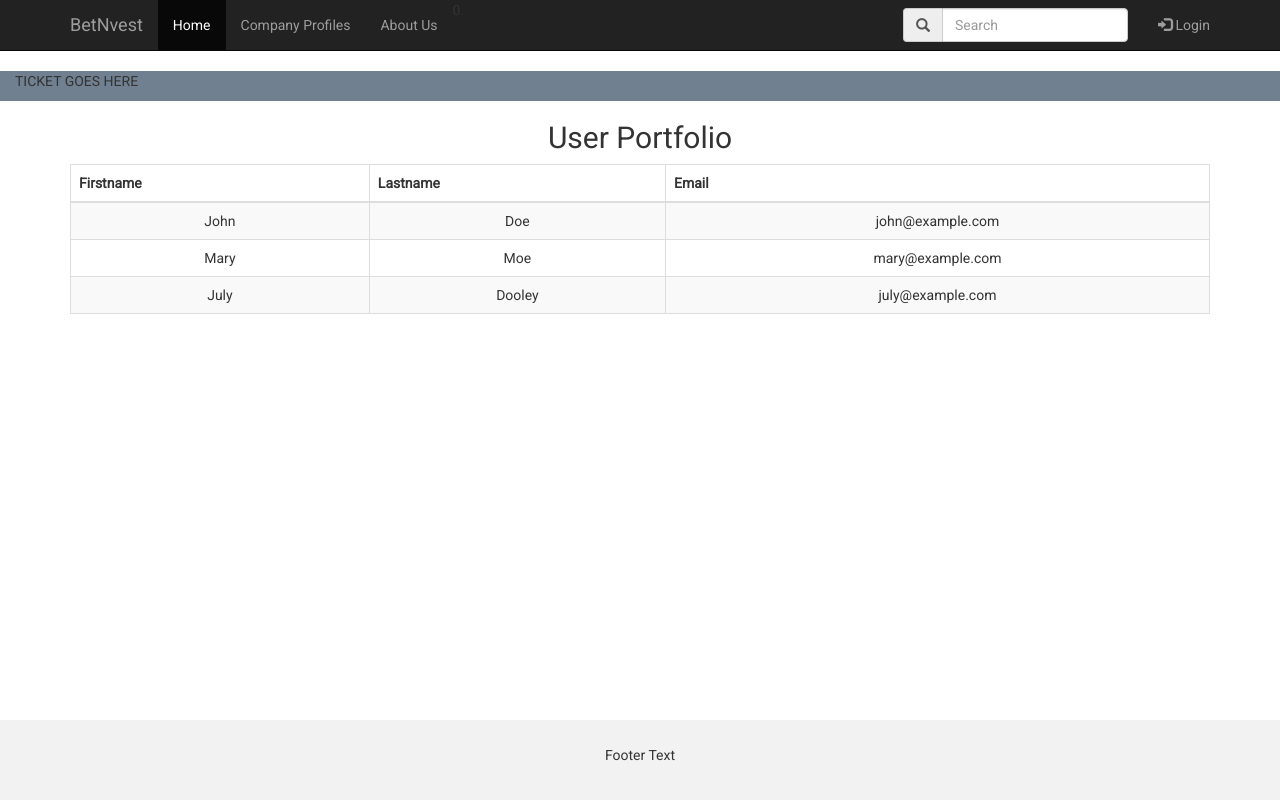
After one commit to abhinav37/HackUst2016, a PHP site: page /html/userConsole.html in a window 1280 px wide. The commit adds this page. Run offline with PHP 8.4, Linux system fonts and the light colour scheme.

```diff
--- a/css/index.css
+++ b/css/index.css
@@ -96,3 +96,16 @@ html, body
 .login-help{
   font-size: 12px;
 }
+
+footer {
+    background-color: #f2f2f2;
+    padding: 25px;
+    position:absolute;
+    bottom:0;
+    width:100%;
+}
+#ticker
+{
+    background-color: slategrey;
+
+}
--- /dev/null
+++ b/html/userConsole.html
@@ -0,0 +1,100 @@
+<!DOCTYPE html>
+<html lang="en">
+
+<head>
+  <meta charset="utf-8">
+  <meta name="viewport" content="width=device-width, initial-scale=1">
+  <link rel="stylesheet" href="../bootstrap/css/bootstrap.min.css">
+  <script src="https://ajax.googleapis.com/ajax/libs/jquery/1.12.0/jquery.min.js"></script>
+  <script src="../bootstrap/js/bootstrap.min.js"></script>
+  <link rel="stylesheet" href="../css/index.css">
+</head>
+<body>
+ <nav class="navbar navbar-inverse navbar-static-top">
+  <div class="container">
+    <div class="navbar-header">
+      <button type="button" class="navbar-toggle" data-toggle="collapse" data-target="#myNavbar">
+        <span class="icon-bar"></span>
+        <span class="icon-bar"></span>
+        <span class="icon-bar"></span>
+      </button>
+      <a class="navbar-brand" href="#">BetNvest</a>
+    </div>
+    <div class="collapse navbar-collapse" id="myNavbar">
+      <ul class="nav navbar-nav">
+        <li class="active"><a href="#">Home</a></li>
+        <li><a href="#">Company Profiles</a></li>
+        <li><a href="#">About Us</a></li>
+      </ul>
+      <ul class="nav navbar-nav navbar-right">
+        <li>
+          <form class="navbar-form navbar-left" role="search">
+          <!-- Define a button to toggle the search area -->
+          <!-- Create your entire search form -->
+          <div id="search-form" class="form-group">
+            <div class="input-group">
+              <span id="search-icon" class="input-group-addon"><span class="glyphicon glyphicon-search"></span></span>
+              <input type="text" class="form-control" placeholder="Search">
+            </div>
+          </div>
+          </form>
+        </li>
+        <li><a href="#"><span class="glyphicon glyphicon-log-in"></span> Login</a></li>
+      </ul>0.
+    </div>
+  </div>
+</nav>
+<div class="container-fluid" id="ticker">
+    <p>TICKET GOES HERE </p>
+</div>
+
+<div class="container">
+    <div class="row">
+        <!--User Console-->
+        <div class="col-md-12">
+           <div class="row">
+                <div class="col-md-12  text-center">
+                    <h2>User Portfolio</h2>
+                </div>
+            </div>
+            <div class="row">
+                <div class="col-md-12 text-center">
+                      <table class="table table-bordered table-striped">
+                        <thead>
+                        <tr>
+                            <th>Firstname</th>
+                            <th>Lastname</th>
+                            <th>Email</th>
+                        </tr>
+                        </thead>
+                        <tbody>
+                        <tr>
+                            <td>John</td>
+                            <td>Doe</td>
+                            <td>john@example.com</td>
+                        </tr>
+                        <tr>
+                            <td>Mary</td>
+                            <td>Moe</td>
+                            <td>mary@example.com</td>
+                        </tr>
+                        <tr>
+                            <td>July</td>
+                            <td>Dooley</td>
+                            <td>july@example.com</td>
+                        </tr>
+                        </tbody>
+                    </table>
+                </div>
+            </div>
+        </div>
+    </div>
+
+
+</div>
+<footer class="container-fluid text-center">
+  <p>Footer Text</p>
+</footer>
+</body>
+
+</html>
```
Also changed, not shown: html/index.html (+1 -14 lines), html/profile.html (+36 -15 lines), 1 other file.
